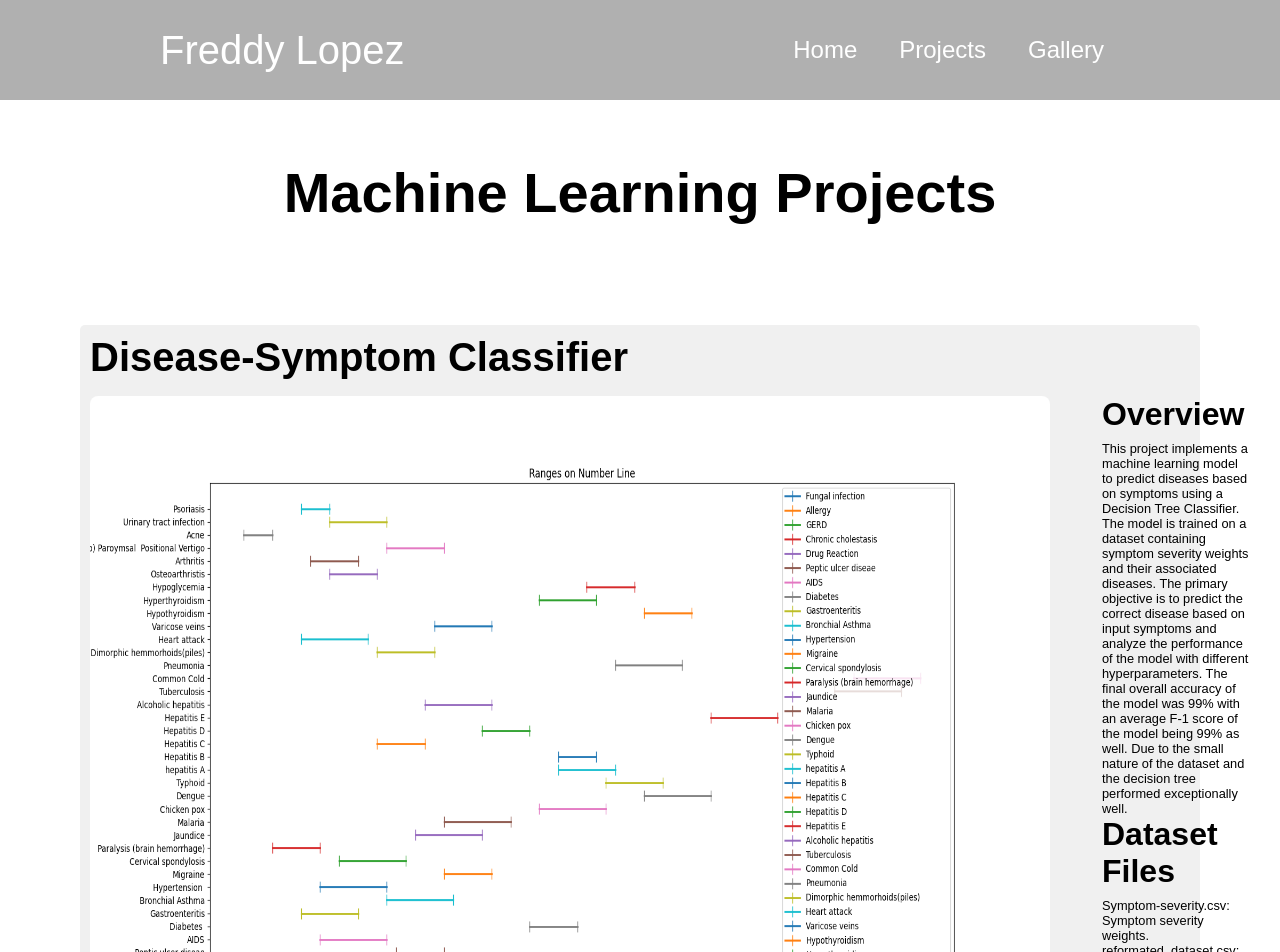
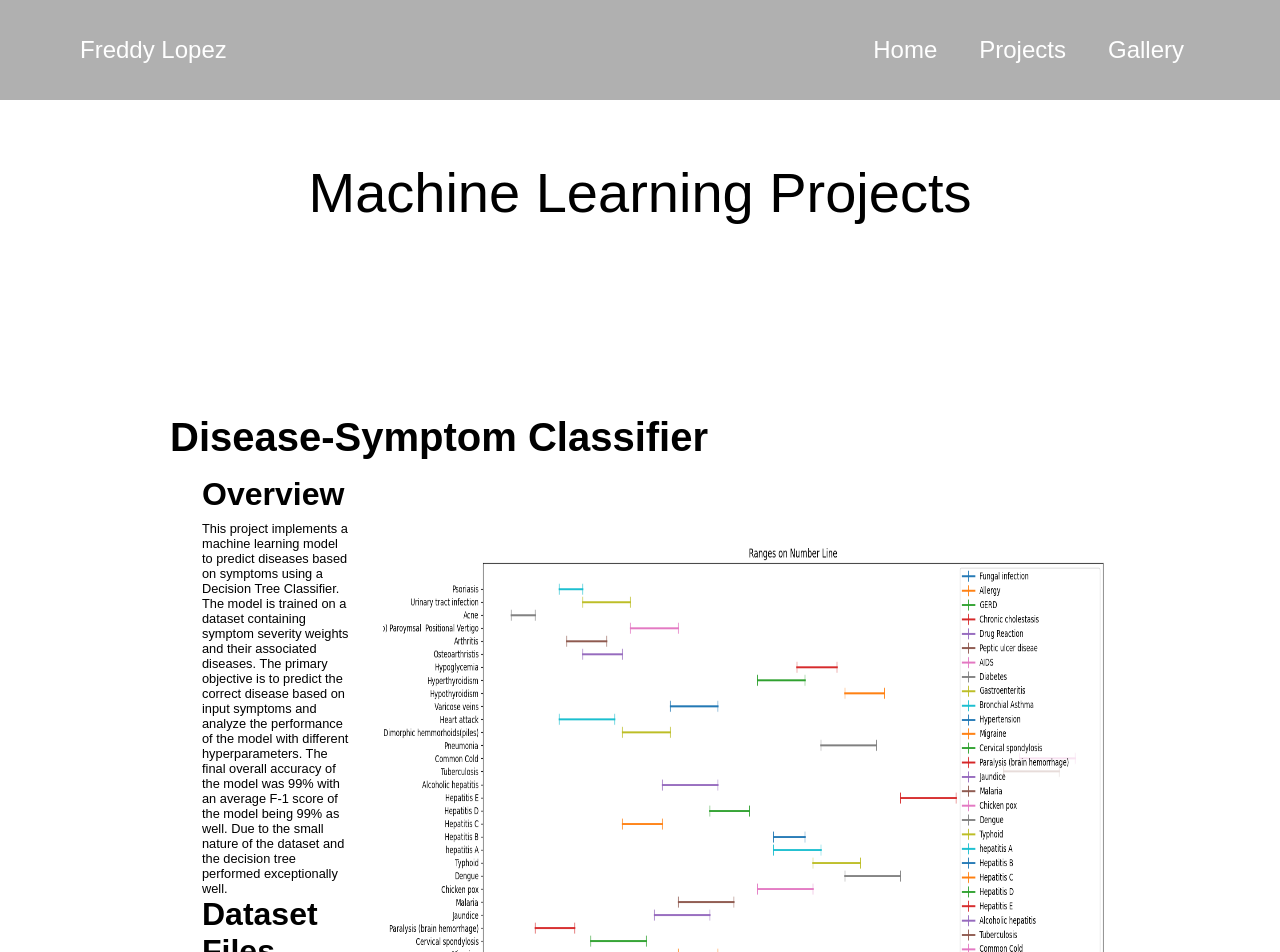
Before and after one commit to freddy-lopez01/freddylopez, a React (Create React App) app: page /machine-learning in a window 1280 px wide. Shown: the top 952 px of the page. Built offline with nearby package versions, Linux system fonts and the light colour scheme.

Commit message:
modifications

```diff
--- a/src/components/MachineLearning.css
+++ b/src/components/MachineLearning.css
@@ -5,6 +5,7 @@
 
 .machine-main h1 {
   font-size: 3.5rem;
+  font-weight: 100;
 }
 .machine-main h2 {
   font-size: 2.5rem;
@@ -34,7 +35,7 @@
 }
 
 .project-image {
-  width: 60rem; /* Adjust the width as needed */
+  width: 50rem; /* Adjust the width as needed */
   height: auto;
   margin-right: 20px; /* Space between image and description */
   border-radius: 8px; /* Optional: adds rounded corners to the image */
@@ -44,11 +45,11 @@
   display: flex;
   flex-direction: column; /* This ensures that the divs stack vertically */
   gap: 5vh; /* Optional: adds some space between the divs */
-  padding: 5rem;
+  padding: 10rem;
 }
 
 .p-1, .p-2, .p-3 {
-  background-color: #f0f0f0; /* Optional: add background color */
+  /*background-color: #f0f0f0;*/ /* Optional: add background color */
   padding: 10px;
   border-radius: 5px;
 }
--- a/src/components/MachineLearning.jsx
+++ b/src/components/MachineLearning.jsx
@@ -10,7 +10,6 @@ const MachineLearning = () => {
         <div className="p-1">
           <h2>Disease-Symptom Classifier</h2>
           <div className="proj-info">
-            <img src="disease.png" alt="CNN for MNIST" className="project-image" />
             <div className="about-section">
               <h3>Overview</h3>
               <p className="desc">This project implements a machine learning model to predict diseases based on
@@ -27,12 +26,12 @@ const MachineLearning = () => {
               <p className="desc">symptom_Description.csv: Descriptions of each disease.</p>
               <p className="desc">decision_tree.png: Visualization of the trained decision tree.</p>
             </div>
+            <img src="disease.png" alt="CNN for MNIST" className="project-image" />
           </div>
         </div>
         <div className="p-2">
           <h2>Poisonous Mushroom Classifier</h2>
           <div className="proj-info">
-            <img src="mushroom.jpeg" alt="CNN for MNIST" className="project-image" />
             <div className="about-section">
               <h3>Overview</h3>
               <p className="desc">This model was trained utilizing a decision tree model and did NOT utilize libraries such as ScikitLearn,
@@ -48,12 +47,12 @@ const MachineLearning = () => {
               <p className="desc">agaricuslepiotatrain1.csv: Training data of 6000 different mushroom specimins with 17 features</p>
               <p className="desc">agaricuslepiotatest1.csv: Testing data of 2126 different mushroom specimins with 17 features and target feature</p>
             </div>
+            <img src="mushroom.jpeg" alt="CNN for MNIST" className="project-image" />
           </div>
         </div>
         <div className="p-3">
           <h2>Convolutional Neural Network (CNN) for MNIST Classification </h2>
             <div className="proj-info">
-            <img src="Mnist.png" alt="CNN for MNIST" className="project-image" />
             <div className="about-section">
               <h3>Overview</h3>
               <p className="desc">This project implements a Convolutional Neural Network (CNN) using PyTorch to classify handwritten digits
@@ -64,7 +63,12 @@ const MachineLearning = () => {
                 accuracy of about 93%. The overall loss during training was around 0.0155 over 10 epochs. Testing overall loss was less than
                 0.0150 over 10 epochs.</p>
               <h3>Dataset Files</h3>
+              <p className="desc">Pull the training and test data from the dataset and convert data to tensors</p>
+              <p className="desc">Training dataset consists of 60,000 28x28 pixels images with no RGB color values associated with the images</p>
+              <p className="desc">Testing dataset consists of 10,000 28x28 pixels images also with no RGB color values associated with the images</p>
+              <p className="desc">Images classes consist of the images with the numbers 1-9</p>
             </div>
+            <img src="Mnist.png" alt="CNN for MNIST" className="project-image" />
           </div>
         </div>
       </div>
--- a/src/components/NavBar.css
+++ b/src/components/NavBar.css
@@ -19,7 +19,7 @@
   max-width: 100%;
   width: 100%;
 
-  padding: 0 10rem;
+  padding: 0 5rem;
 }
 
 .navbar-logo {
@@ -27,7 +27,8 @@
   color: #ffffff;
   cursor: pointer;
   text-decoration: none;
-  font-size: 2.5rem;
+  font-size: 1.5rem;
+  font-weight: 100;
   display: flex;
   align-items: center;
 }
@@ -57,6 +58,8 @@
 .nav-links {
   color: #ffffff;
   display: flex;
+  font-size: 1.5rem;
+  font-weight: 100;
   align-items: center;
   text-decoration: none;
   padding: 0.5rem 1rem;
--- a/src/components/Projects.css
+++ b/src/components/Projects.css
@@ -1,7 +1,10 @@
 .projects-main {
   margin-top: 20vh;
-} .projects-main h1{
+}
+
+.projects-main h1{
   font-size:50px;
+  font-weight: 200;
   display: flex;
   justify-content: center;
 }
--- a/src/components/Projects.jsx
+++ b/src/components/Projects.jsx
@@ -1,13 +1,15 @@
 import React from "react";
 import "./Projects.css";
 import ProjectGrid from './ProjectGrid';
+import MachineLearning from './MachineLearning'
+import WebApp from './WebApp'
 
 function Projects () {
     return (
         <>
             <div className="projects-main">
-              <h1>Project Catagories</h1>
-              <ProjectGrid/>
+              <MachineLearning/>
+              <WebApp/>
 
             </div>
         </>
--- a/src/components/WebApp.jsx
+++ b/src/components/WebApp.jsx
@@ -0,0 +1,20 @@
+import React from 'react';
+import './WebApp.css';
+
+
+const WebApp = () => {
+  return (
+    <div className="web-main">
+      <h1>Web Application Projects</h1>
+      <div className="web-lists">
+        <div className="nebulanet">
+        </div>
+      </div>
+
+
+    </div>
+
+  )
+}
+
+export default WebApp
```
